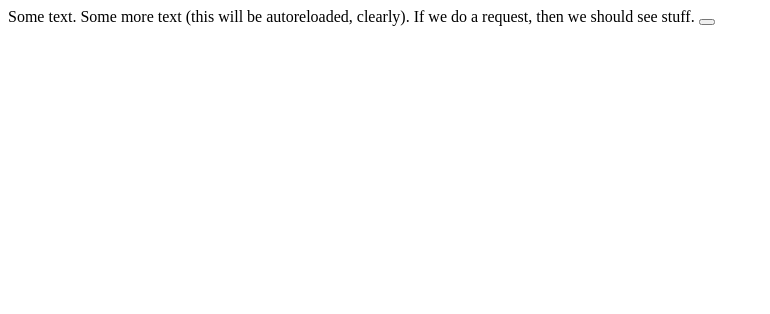
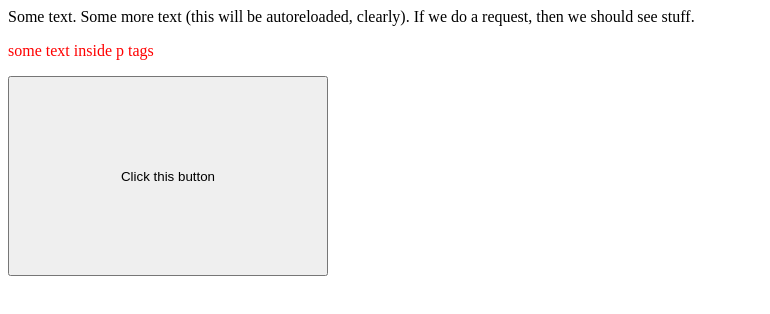
Before and after one commit to johntiger1/simple_node, a website: page index.html in a window 1280 px wide. Shown: the whole page, without its empty margins (0-770 px from the left). Drawn offline with Linux system fonts and the light colour scheme.

```diff
--- a/index.html
+++ b/index.html
@@ -5,12 +5,13 @@
     <title>Simple Node Page</title>
 
     <script src="request.js" type="text/javascript"></script>
+    <link href="style.css" type="text/css" rel="stylesheet">
 </head>
 <body>
 
 Some text. Some more text (this will be autoreloaded, clearly). If we do a request, then we should see stuff.
-
-<button onclick="hello()"> </button>
+<p> some text inside p tags</p>
+<button onclick="hello()"> Click this button </button>
 
 
 </body>
--- /dev/null
+++ b/style.css
@@ -0,0 +1,12 @@
+
+
+button{
+
+    width: 25vw;
+    height: 25vh;
+}
+
+p{
+
+    color: red;
+}
```
Also changed, not shown: app.js (+9 -0 lines).
